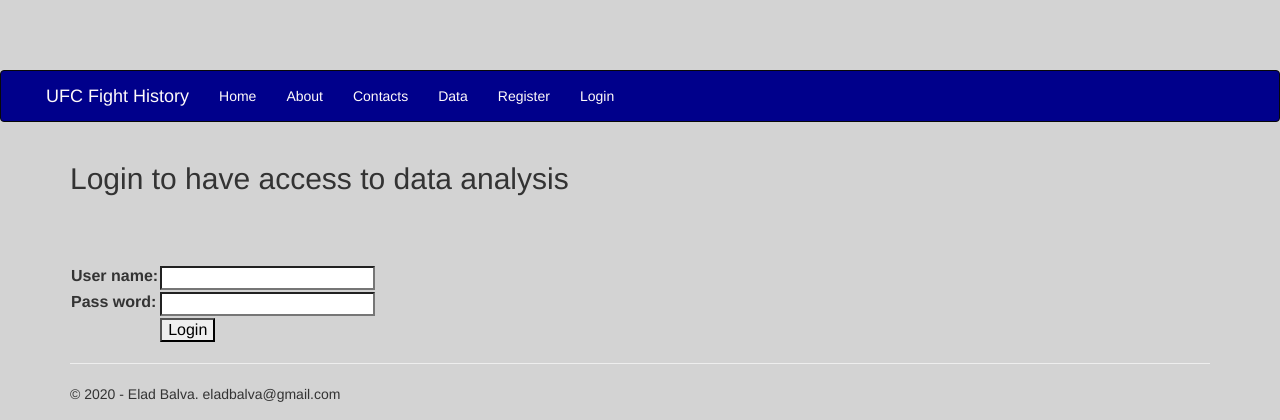
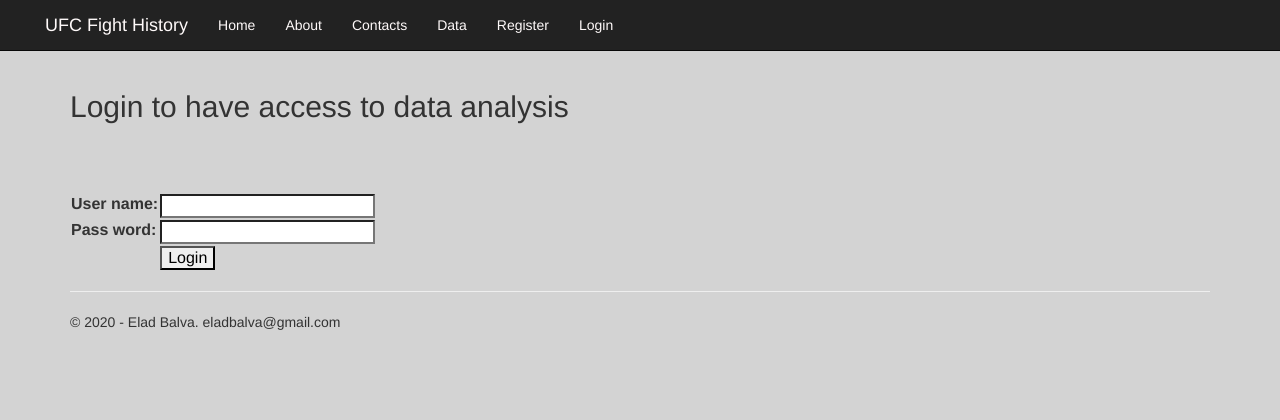
Before and after one commit to Elad-Balva/MyFinalProject, a Flask app: page /login in a window 1280 px wide. Shown: the top 420 px of the page. Run offline with Flask 2, Linux system fonts and the light colour scheme; parts of the project's set-up code (start-up, migrations or seed data) failed here and were passed over; some libraries are stand-ins or nearby versions.

Commit message:
Final 2.0

```diff
--- a/MyFinalProject/MyFinalProject/templates/about.html
+++ b/MyFinalProject/MyFinalProject/templates/about.html
@@ -41,6 +41,6 @@
     </div>
 </div>
 <div class="row">
-    <a class="btn btn-primary heb" href="https://drive.google.com/file/d/1EBjwdNwoFYl3nC_ylQsjyEbH6fGalt_A/view?usp=sharing" target="_blank">מסמך אפיון &raquo;</a>
+    <a class="btn btn-primary heb" href="https://drive.google.com/file/d/1QaoA1blxC_QWh41WtnqT8o2pWhzEeTQc/view?usp=sharing" target="_blank">מסמך אפיון &raquo;</a>
 </div>
     {% endblock %}
--- a/MyFinalProject/MyFinalProject/templates/layout.html
+++ b/MyFinalProject/MyFinalProject/templates/layout.html
@@ -11,18 +11,13 @@
 </head>
 
 <body style="background-color:lightgrey">
-    <nav class="navbar navbar-inverse navbar-custom">
-        <div class="container-fluid">
-            <div class="navbar-header navbar-custom1">
-                <button type="button" class="navbar-toggle" data-toggle="collapse" data-target=".navbar-collapse">
-                    <span class="icon-bar"></span>
-                    <span class="icon-bar"></span>
-                    <span class="icon-bar"></span>
-                </button>
+    <div class="navbar navbar-inverse navbar-fixed-top">
+        <div class="container-fluid-fixed-top">
+            <div class="navbar-header navbar-fixed-top-custom1">
                 <a class="navbar-brand" style="color:snow" href="#">              </a>
                 <a class="navbar-brand" style="color:snow" href="#">UFC Fight History</a>
             </div>
-            <ul class="nav navbar-nav navbar-custom1">
+            <ul class="nav navbar-nav navbar-fixed-top-custom1">
 
                 <li><a style="color:snow" href="{{ url_for('home') }}">Home</a></li>
                 <li><a style="color:snow" href="{{ url_for('about') }}">About</a></li>
@@ -32,7 +27,7 @@
                 <li><a style="color:snow" href="{{ url_for('login') }}">Login</a></li>
             </ul>
         </div>
-    </nav>
+    </div>
 
 
 
--- a/MyFinalProject/MyFinalProject/templates/login.html
+++ b/MyFinalProject/MyFinalProject/templates/login.html
@@ -2,13 +2,12 @@
 
 {% block content %}
 
-    <h2>Login to have access to data analysis</h2>
+<h2>Login to have access to data analysis</h2>
 
 {% with messages = get_flashed_messages(with_categories=true) %}
 {% if messages %}
     {% for message in messages %}
-<h3>{{ message[1] }}</h3>
-<br />
+
     {% endfor %}
 {% endif %}
 {% endwith %}
@@ -16,6 +15,7 @@
 <br />
 <br />
 <br />
+
 <form method=post>
     {{ form.csrf }}
     {{ form.csrf_token }}
```
Also changed, not shown: MyFinalProject/MyFinalProject/templates/data.html (+8 -4 lines), MyFinalProject/MyFinalProject/templates/register.html (+1 -12 lines), MyFinalProject/MyFinalProject/templates/ufcdata.html (+4 -5 lines).
